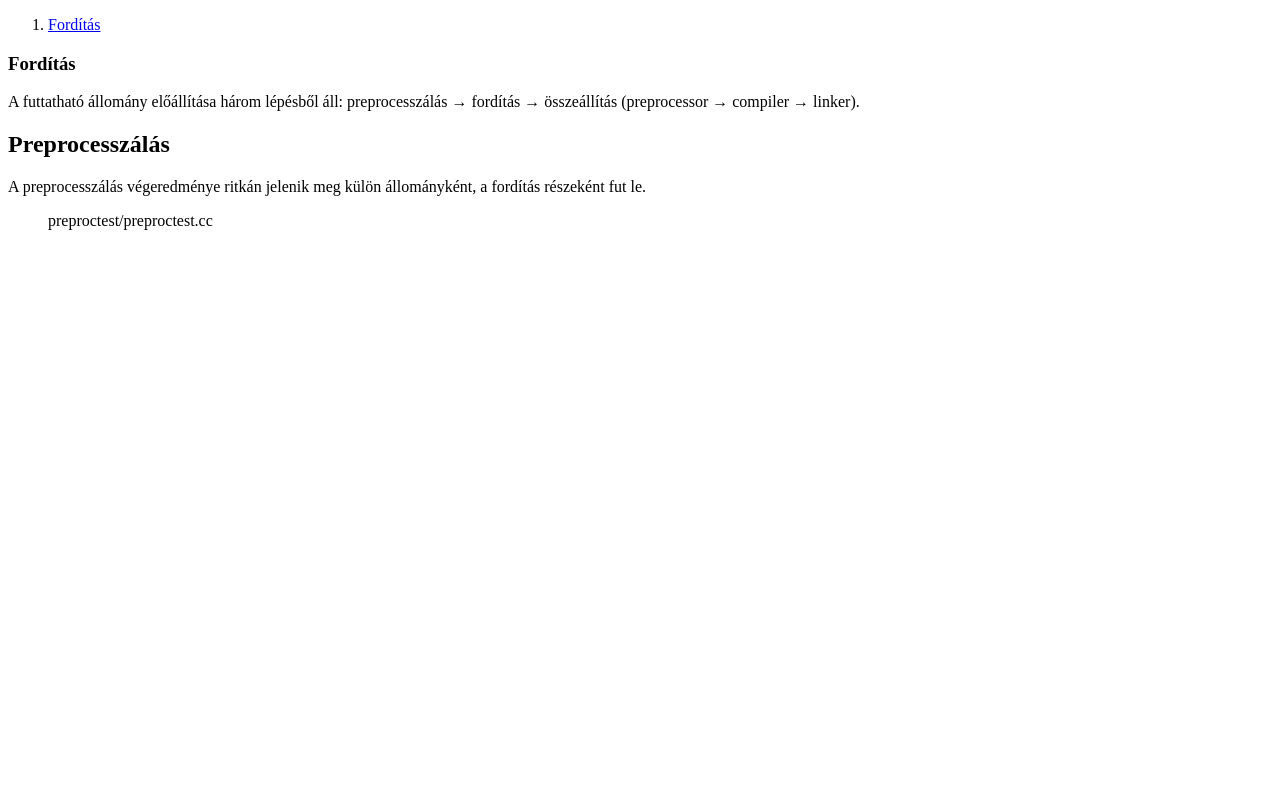
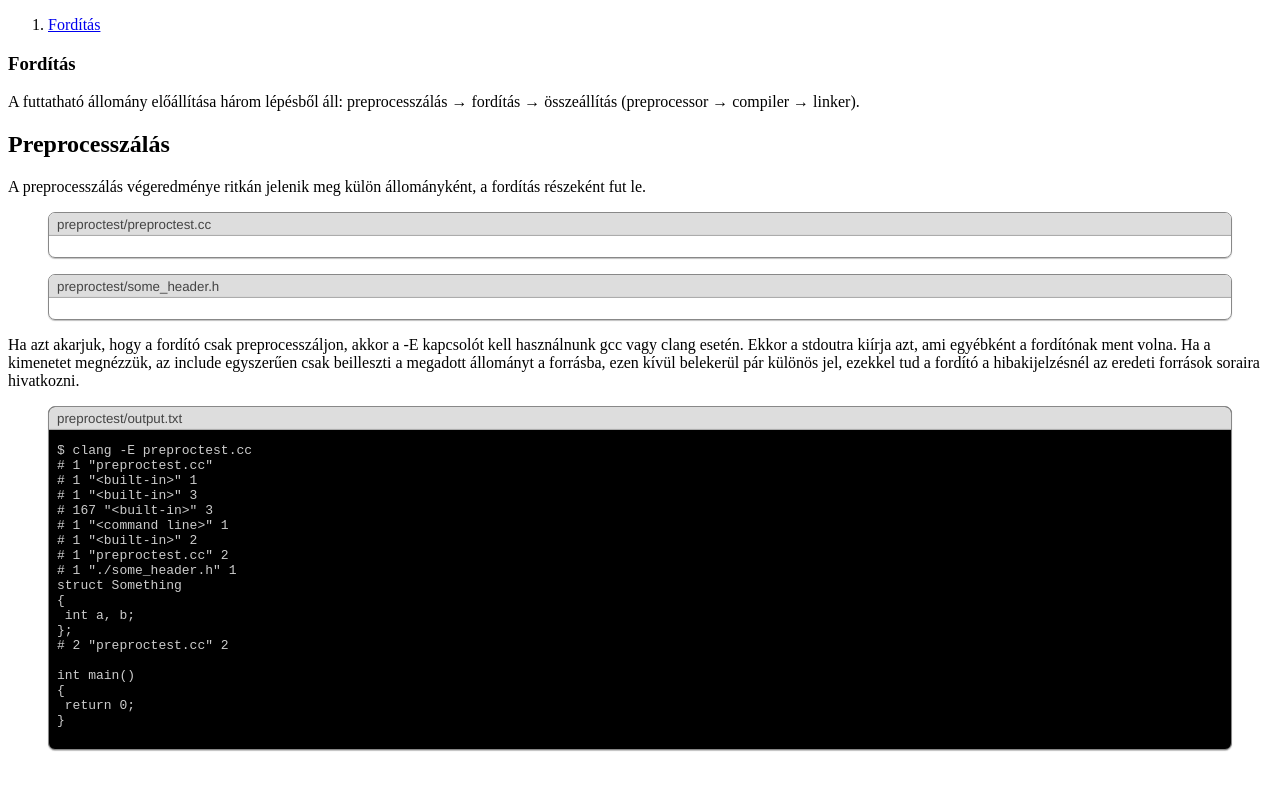
Before and after one commit to psiroki/psiroki.github.io, a plain HTML site: page ccjegyzet/index.html in a window 1280 px wide. Drawn offline with nearby package versions, Linux system fonts and the light colour scheme; no server answers.

Commit message:
Added preprocessor demonstration

```diff
--- /dev/null
+++ b/ccjegyzet/css/notes.css
@@ -0,0 +1,25 @@
+figure
+{
+    border: 1px solid #888;
+    border-radius: 7px;
+    padding:  8px;
+    overflow: hidden;
+    box-shadow: 0px 1px 1px rgba(0,0,0,0.25);
+}
+
+figcaption
+{
+    background: #ddd;
+    color: #444;
+    padding: 4px 8px;
+    font-family: 'Helvetica Neue', sans-serif;
+    font-size: 10pt;
+    margin: -8px -8px 0px;
+    box-shadow: 0px -3px 1px -2px rgba(0,0,0,0.25) inset;
+}
+
+figure.console
+{
+	background: black;
+	color: #ccc;
+}
--- a/ccjegyzet/index.html
+++ b/ccjegyzet/index.html
@@ -4,6 +4,7 @@
 <meta charset="UTF-8"/>
 <title>C++ jegyzet</title>
 <link rel="stylesheet" href="css/sh_style.css"/>
+<link rel="stylesheet" href="css/notes.css"/>
 </head>
 <body>
 <ol>
@@ -19,6 +20,14 @@ linker).</p>
 <p>A preprocesszálás végeredménye ritkán jelenik meg külön állományként, a
 fordítás részeként fut le.</p>
 <pre class="sh_cpp" data-source="preproctest/preproctest.cc"></pre>
+<pre class="sh_cpp" data-source="preproctest/some_header.h"></pre>
+<p>Ha azt akarjuk, hogy a fordító csak preprocesszáljon, akkor a -E
+kapcsolót kell használnunk gcc vagy clang esetén. Ekkor a stdoutra kiírja
+azt, ami egyébként a fordítónak ment volna. Ha a kimenetet megnézzük, az
+include egyszerűen csak beilleszti a megadott állományt a forrásba, ezen
+kívül belekerül pár különös jel, ezekkel tud a fordító a hibakijelzésnél
+az eredeti források soraira hivatkozni.</p>
+<pre class="console" data-source="preproctest/output.txt"></pre>
 </section>
 </article>
 <script type="application/javascript" src="js/sh_cpp.js"></script>
--- a/ccjegyzet/js/highlightDocument.js
+++ b/ccjegyzet/js/highlightDocument.js
@@ -1,5 +1,5 @@
 $(function() {
-	var HIGHLIGHTED = /^sh_.*$/;
+	var HIGHLIGHTED = /^sh_.*|console$/;
 	var requestsStarted = 0;
 	var checkRequests = function() { };
 	$("pre").each(function() {
@@ -19,6 +19,11 @@ $(function() {
 		var figure = document.createElement("figure");
 		var ref = pre.getAttribute("data-source");
 		$(figure).insertBefore(pre).append($("<figcaption/>").text(ref)).append(pre);
+		if($(pre).hasClass("console"))
+		{
+			$(pre).removeClass("console");
+			$(figure).addClass("console");
+		}
 		if(ref)
 		{
 			++requestsStarted;
```
Also changed, not shown: ccjegyzet/preproctest/output.txt (added), 1 other file.
